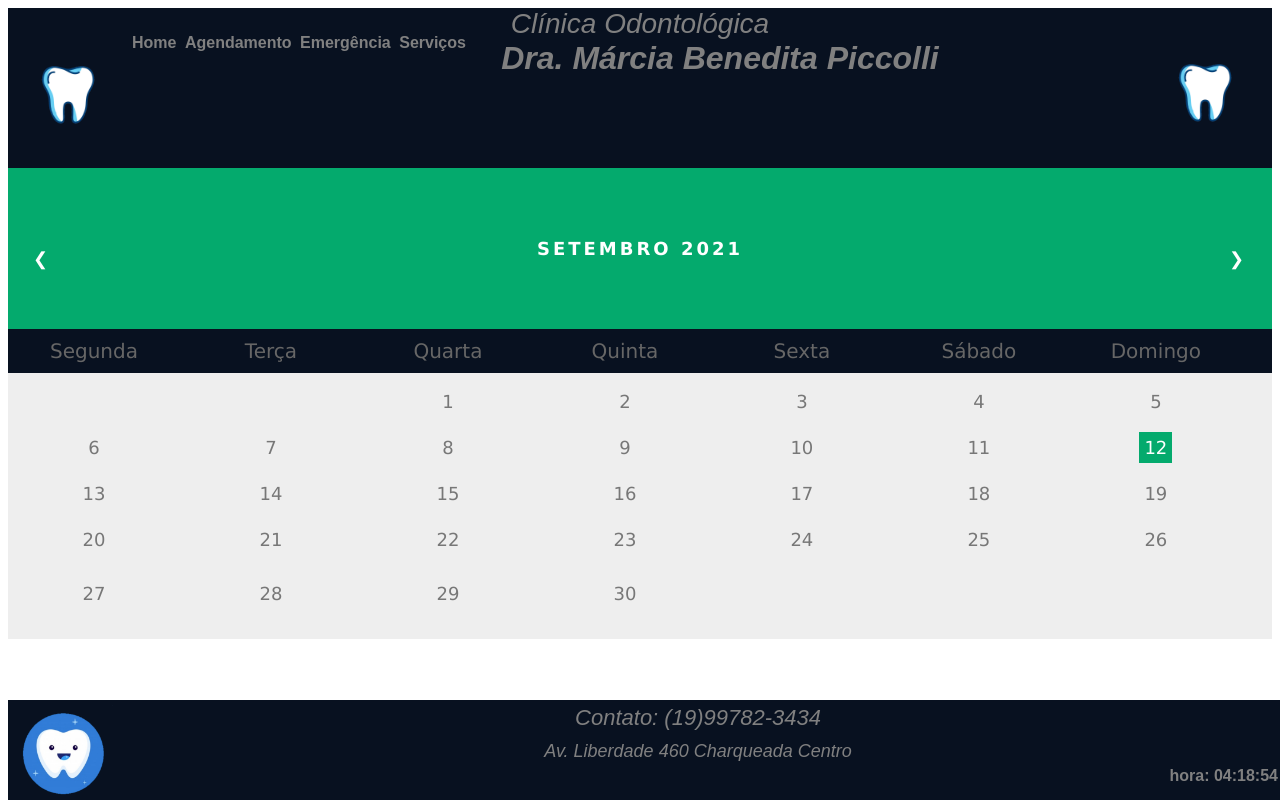
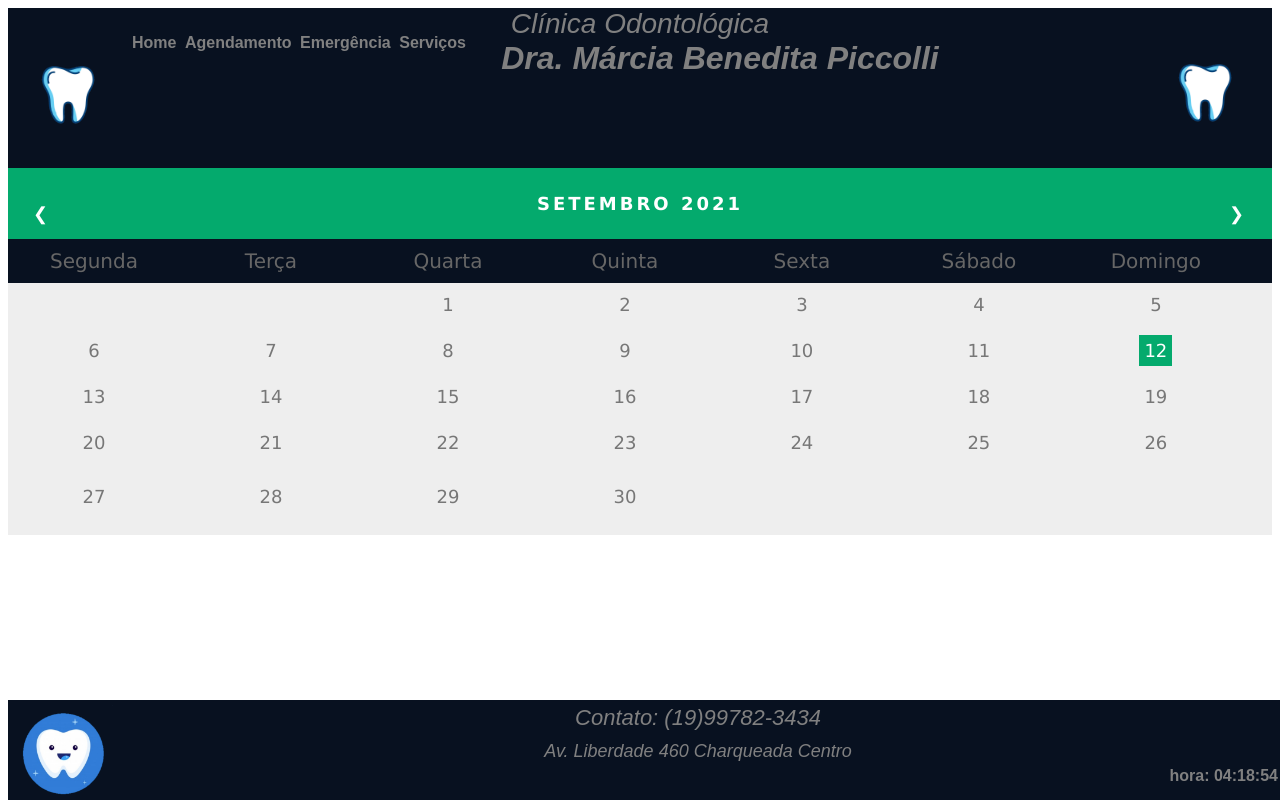
Before and after one commit to RFFSoftwareEngineering/SiteOdonto, a Django app: page /Calendar/ in a window 1280 px wide. Run offline with Django 3.2, Linux system fonts and the light colour scheme; data comes from the database, SQL or seed files in the repository; some web fonts are replaced.

Commit message:
screens owned

```diff
--- a/OdontoClinic/templates/Agendamento/calendar.html
+++ b/OdontoClinic/templates/Agendamento/calendar.html
@@ -82,6 +82,20 @@
   }
 
 /* Add media queries for smaller screens */
+@media only screen and (max-width:1360px){
+	.month {
+    padding: 25px 25px;
+    width: 100%;
+    background-color: #04AA6D;
+    text-align: center;
+    }
+    .days {
+    padding: 3px 0;
+    background: #eee;
+    margin: 0;
+   }
+}
+
 @media screen and (max-width:720px) {
 .weekdays li, .days li {width: 13.1%;}
 }
```
